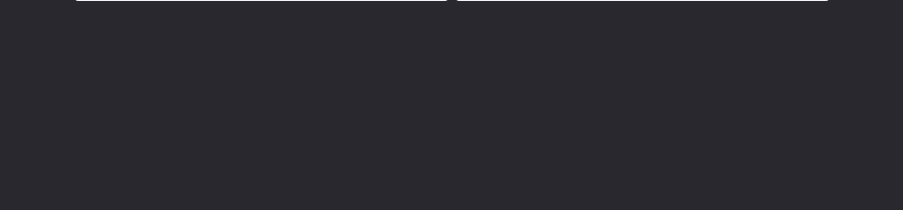
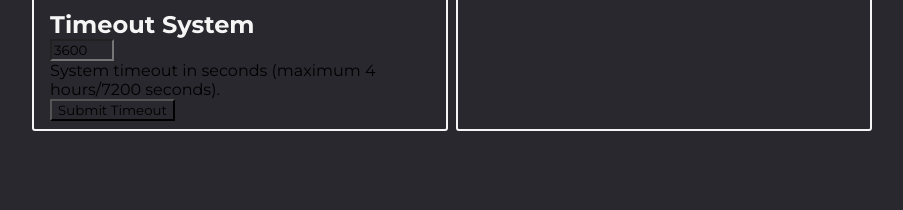
Before and after one commit to SYSC3010-W24/sysc3010-project-l1-g8, a Flask app: template web-app/templates/index.html in a window 1280 px wide. Shown: the part 622-832 px from the top of the page, without its empty margins (188-1091 px from the left). Run offline with Flask 3, Linux system fonts and the light colour scheme; the template is opened without the code that fills it, so the values that code supplies are empty; parts of the project's set-up code (start-up, migrations or seed data) failed here and were passed over.

Commit message:
feat: added the ability to submit timeouts to the database from the UI.

```diff
--- a/web-app/main.py
+++ b/web-app/main.py
@@ -1,9 +1,11 @@
+import json
+import datetime as dt
 from flask import Flask, jsonify, render_template
 import pyrebase
-import json
 
 PORT: int = 8000
 FIREBASE_CONFIG: str = "firebase_config.json"
+MAX_TIMEOUT: int = 14400  # Four hours, in seconds
 
 # Initialize DB connection
 with open(FIREBASE_CONFIG, "r") as file:
@@ -62,7 +64,25 @@ def sign_up():
 def deactivate_alarm():
     """Deactivates the alarm flag in Firebase to signal the emergency is over."""
     db.child("emergency").set(False)
-    return jsonify(success=True)
+    return jsonify(success=True), 200
+
+
+@app.route("/api/timeout/<duration>", methods=["GET"])
+def set_timeout(duration: str):
+    """Sets a timeout duration in Firebase."""
+
+    numeric_duration = int(duration)
+
+    if numeric_duration > MAX_TIMEOUT:
+        return jsonify(success=False, message=f"Timeout must be less than {MAX_TIMEOUT} seconds!"), 400
+
+    elif numeric_duration <= 0:
+        return jsonify(success=False, message="Timeout must be longer than 0 seconds!"), 400
+
+    timestamp = dt.datetime.now().isoformat().replace(".", "+")  # Remove . because Firebase doesn't allow it
+    db.child("timeout").child(timestamp).set(numeric_duration)
+
+    return jsonify(success=True), 200
 
 
 if __name__ == "__main__":
--- a/web-app/templates/index.html
+++ b/web-app/templates/index.html
@@ -11,11 +11,35 @@
     <script>
 
       const DEACTIVATE_URL = {{url_for("deactivate_alarm") | tojson}};
+      const TIMEOUT_URL = {{url_for("set_timeout", duration="3600") | tojson}};
 
       function deactivate_emergency() {
           fetch(DEACTIVATE_URL).then((response) => {
               window.location.reload();
           });
+      }
+
+      function submit_timeout() {
+          const field = document.getElementById("timeout");
+          const duration = field.value;
+          const timeout_with_duration = TIMEOUT_URL.replace("3600", duration);
+          fetch(timeout_with_duration).then((response) => {
+
+              console.log(response.status);
+              if (response.status != 200){
+                  response.json().then(message => {
+                      document.getElementById("timeout-success").textContent = message.message;
+                  })
+                  return;
+              }
+
+              document.getElementById("timeout-success").textContent = "Timeout set successfully!";
+
+              // Remove success message after 10s
+              setTimeout(() => {
+                  document.getElementById("timeout-success").textContent = "";
+              }, 5000);
+          })
       }
     </script>
 
@@ -61,6 +85,16 @@
             <p>Last fire on BLANK</p>
             <div class="activity-box"></div>
           </div>
+          <br />
+          <div class="timer-settings">
+            <p class="title-2">Timeout System</p>
+            <input id="timeout" type="number" min="1", max="1440" step="60" value="3600"></input>
+            <br/>
+            <label for="timeout">System timeout in seconds (maximum 4 hours/7200 seconds).</label>
+            <br/>
+            <button id="submit-timeout" onclick="submit_timeout()">Submit Timeout</button>
+            <p id="timeout-success"></p>
+          </div>
         </div>
 
         <div class="data-box">
```
